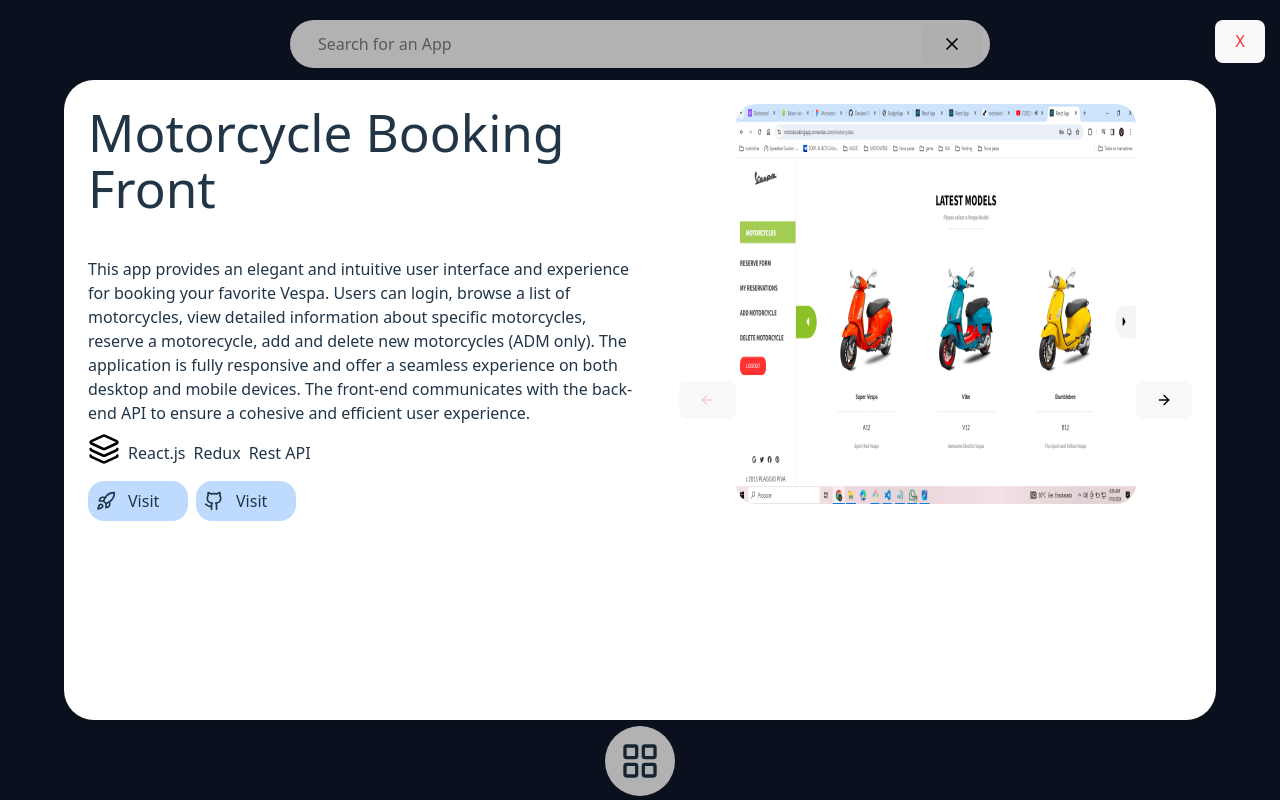
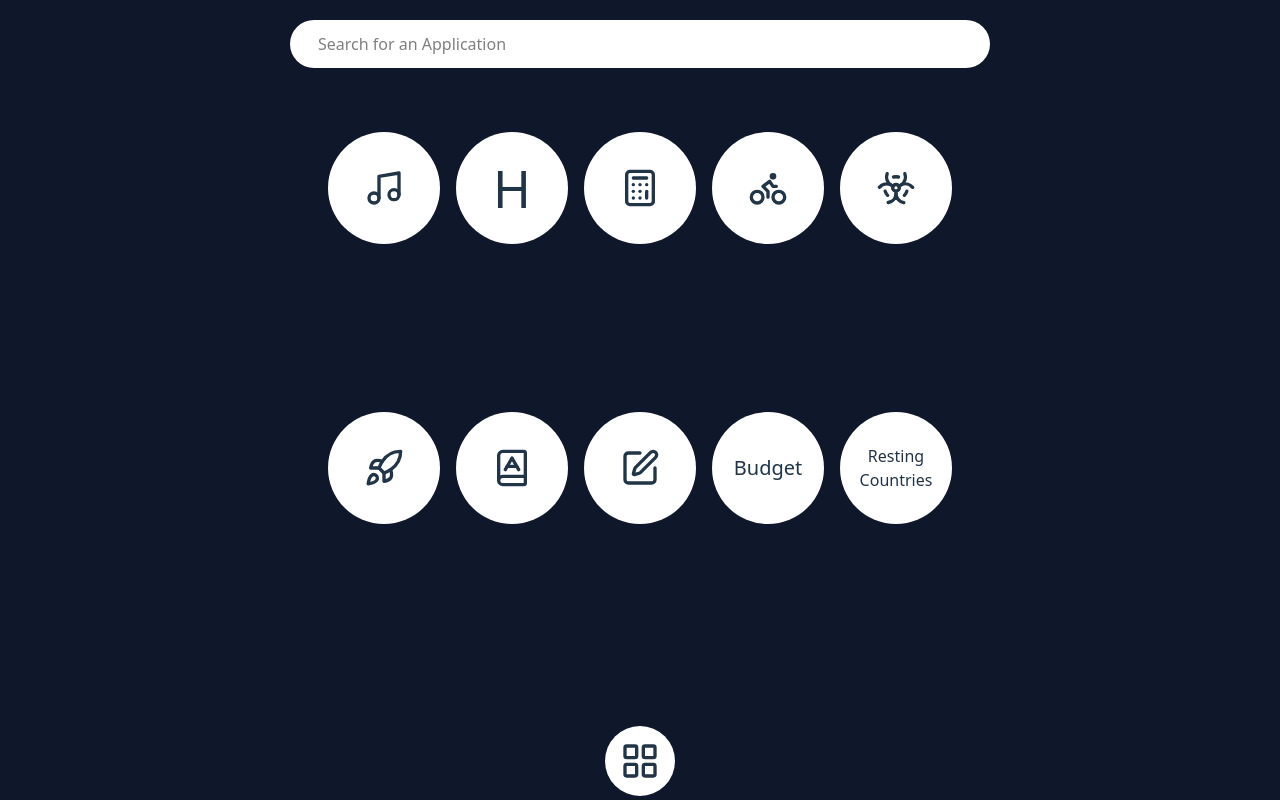
Before and after one commit to Graciano1997/portfolio, a React (Vite) app: page /apps in a window 1280 px wide. Built offline with nearby package versions, Linux system fonts and the light colour scheme.

Commit message:
add the music screen

```diff
--- a/src/App.jsx
+++ b/src/App.jsx
@@ -6,6 +6,7 @@ import { Apps } from './components/Apps'
 import { About } from './components/About'
 import { Docs } from './components/Docs'
 import { Setting } from './components/Setting'
+import { MusicApp } from './components/general/MusicApp'
 
 function App() {
 
@@ -17,6 +18,7 @@ function App() {
         <Route path={'/apps'} element={<Apps/>}/>
         <Route path={'/about'} element={<About/>}/>
         <Route path={'/docs'} element={<Docs/>}/>
+        <Route path={'/music'} element={<MusicApp/>}/>
         <Route path={'/setting'} element={<Setting/>}/>
       </Routes>
         <Menu/>
--- a/src/components/Apps.jsx
+++ b/src/components/Apps.jsx
@@ -6,9 +6,9 @@ import { ProjectItem } from "./ProjectItem";
 
 export const Apps=()=>{
     return(<>
-    <Search/>
-    <div className=" h-[70vh] md:h-90 sm:h-[200px] md:h-[65vh] xl:h-[70vh] xl:mt-2 w-[100%] sm:w-[600px] md:w-[700px] lx:w-[900px]
-     flex flex-wrap overflow-y-auto justify-center ">
+    <Search searchingPlaceholder={'Search for an Application'} style={'absolute top-5 sm:top-5'}/>
+    <div className=" h-[70vh] md:h-90 sm:h-[70vh] sm:mt-3  md:h-[65vh] xl:h-[70vh] xl:mt-2 w-[100%] sm:w-[600px] md:w-[700px] lx:w-[900px]
+     flex flex-wrap overflow-y-auto justify-center">
         <AppItem icon={<MusicIcon className="w-10 h-10 bg-white"/>}/>
         <AppItem icon={<h1 className="text-xl">H</h1>}/>
         <AppItem icon={<Calculator className="w-10 h-10 bg-white"/>}/>
@@ -19,8 +19,8 @@ export const Apps=()=>{
         <AppItem icon={<SquarePenIcon className="w-10 h-10 bg-white"/>}/>
         <AppItem icon={<p className="text-xl">Budget</p>}/>
         <AppItem icon={<p className="text-md">Resting Countries</p>}/>
-        <AppItem icon={<p className="text-md">Ujama Bank</p>}/>
+        {/* <AppItem icon={<p className="text-md">Ujama Bank</p>}/> */}
     </div>
-    <ProjectItem project={projects[0]}/>
+    {false && (<ProjectItem project={projects[9]}/>)}
     </>);
 };
--- a/src/components/Main.jsx
+++ b/src/components/Main.jsx
@@ -1,4 +1,5 @@
 import { Headline } from "./general/Headline"
+import { MusicApp } from "./general/MusicApp"
 import { Shortcut } from "./general/Shortcut"
 import { Time } from "./general/Time"
 
--- a/src/components/ProjectItem.jsx
+++ b/src/components/ProjectItem.jsx
@@ -8,8 +8,10 @@ export const ProjectItem = ({ project }) => {
     <Modal>
       <div className="flex flex-wrap  md:grid md:grid-cols-[70fr_30fr]  h-[100%] md:p-3 gap-10">
         <div className="text-start">
-          <h1 className="text-start">{project.title}</h1>
-          <p className="mt-5 sm:mt-10">{project.content}</p>
+          <h2 className="text-start mt-2 text-3xl md:text-4xl">{project.title}</h2>
+          {
+            project.content.map((content)=><p className="mt-2 sm:mt-5">{content}</p>)
+          }
 
           <div className="flex gap-2 items-center mt-2">
             <Layers3Icon className="text-black w-8 h-8" />
@@ -20,12 +22,12 @@ export const ProjectItem = ({ project }) => {
             </ul>
           </div>
 
-          <div className="mt-2 flex gap-2 mt-4">
-            <a href={project.link[0]} className="text-light flex gap-3 items-center w-[100px] p-2 bg-blue-200 rounded-[16px]"><RocketIcon className="w-5 h-5" />Visit</a>
-            <a href={project.link[1]} className="text-light flex gap-3 items-center w-[100px] p-2 bg-blue-200 rounded-[16px]"><GithubIcon className="w-5 h-5" />Visit</a>
+          <div className="mt-2 flex gap-2 mt-4 md:pb-2">
+            <a href={project.link[0]} className="text-light flex gap-2 items-center p-2 bg-blue-200 rounded-[16px]"><RocketIcon className="w-5 h-5" />Live</a>
+            <a href={project.link[1]} className="text-light flex gap-2 items-center p-2 bg-blue-200 rounded-[16px]"><GithubIcon className="w-5 h-5" />{project.link.length===3?'FrontEnd':'Visit'}</a>
+           {project.link.length===3 && (<a href={project.link[2]} className="text-light flex gap-2 items-center p-2 bg-blue-200 rounded-[16px]"><GithubIcon className="w-5 h-5" />BackEnd</a>)}
           </div>
         </div>
-
         <ImageVisualizer images={project.image} />
       </div>
     </Modal>
--- a/src/components/Setting.jsx
+++ b/src/components/Setting.jsx
@@ -9,7 +9,7 @@ export const Setting=()=>{
     <div className="h-100 w-100 sm:w-[50%] fixed left-3 top-30">
         <Title title={'Settings'}/>
         <div className="ml-3  text-white h-[250px] mt-10 sm:mt-10 flex flex-wrap sm:gap-5">
-            <ul className="flex flex-col gap-8">
+            <ul className="flex flex-col gap-7">
                 <li className="flex items-center gap-2"><SunMoonIcon className="text-white w-8 h-8" />
                 <select className=" w-[100px]">
                     <option value="">Light</option>
--- a/src/components/general/AppItem.jsx
+++ b/src/components/general/AppItem.jsx
@@ -1,6 +1,8 @@
 export const AppItem = ({icon})=>{
     return(
-        <div className="bg-white rounded-full h-23 w-23 sm:w-22 sm:h-22 md:w-27 md:h-27 m-2 flex items-center cursor-pointer justify-center">
+        <div className="bg-white rounded-full h-23 w-23 sm:w-26 sm:h-26 md:w-28 md:h-28 m-2 flex items-center
+        cursor-pointer
+        justify-center">
                 {icon}
         </div>
     );
--- a/src/components/general/Search.jsx
+++ b/src/components/general/Search.jsx
@@ -1,13 +1,36 @@
 import { CloudSun, LucideCloudSun, XIcon } from "lucide-react"
+import { useRef, useState } from "react"
 
-export const Search = () => {
+export const Search = ({searchingPlaceholder="Searching",style}) => {
+    const [searching,setSearching]=useState(false);
+    const inputRef= useRef(null);
+
     return (
-        <div className="h-12 w-[80%] sm:w-[600px] md:w-[600px] lg:w-[600px] xl:w-[700px] text-white absolute
-         top-5 sm:top-5   flex items-center justify-between bg-white rounded-full  gap-1 ">
-           <input type="text" placeholder="Search for an App" className="ml-2 h-10 w-[90%] rounded-full text-black p-5 outline-none" />
-            <button className="bg-black mr-2">
+        <div className={`h-12 w-[80%]
+        sm:w-[600px]
+        md:w-[600px] lg:w-[600px]
+        xl:w-[700px] text-white
+        flex items-center justify-between bg-white rounded-full  gap-1
+        ${style}
+        `}>
+           <input type="text"
+           ref={inputRef}
+           onChange={(element)=>{
+            if(element.target.value=='')
+                setSearching(false);
+            else
+                setSearching(true);
+
+           }}
+            placeholder={searchingPlaceholder} className="ml-2 h-10 w-[90%] rounded-full text-black p-5 outline-none" />
+            {searching && (
+                <button className="bg-black mr-2" onClick={()=>{
+                    inputRef.current.value='';
+                    setSearching(false);
+                }}>
                 <XIcon className="text-black w-5 h-5"/>
             </button>
+            )}
         </div>
     )
 }
--- a/src/data/projectsData.js
+++ b/src/data/projectsData.js
@@ -18,106 +18,95 @@ const projects = [
   {
     id: 1,
     image: [motoFront,motoApi,motologin,motomobile,motodesktop],
-    title: 'Motorcycle Booking Front',
-    techLanguage: ['React.js', 'Redux', 'Rest API'],
-    content: `This app provides an elegant and intuitive user interface and experience for booking your favorite Vespa. Users can login, browse a list of motorcycles, view detailed information about specific motorcycles, reserve a motorecycle, add and delete new motorcycles (ADM only). The application is fully responsive and offer a seamless experience on both desktop and mobile devices.
-     The front-end communicates with the back-end API to ensure a cohesive and efficient user experience.`,
-    link: ['https://motobookingapp.onrender.com', 'https://github.com/Graciano1997/motorcycle_booking_front_end.git'],
+    title: 'Motorcycle Booking FullStack',
+    techLanguage: ['React.js', 'Redux', ' RoR', 'Rspec', 'PL/pgSQL'],
+    content: [`This app provides an elegant intuitive user interface and experience for booking your favorite Vespa.
+Users can login, browse a list of motorcycles,and view detailed information about specific motorcycles, reserve a motorecycle.
+The add and delete motorcycles actions are for admin users.`,
+
+`The application is fully responsive and offer a seamless experience on both desktop and mobile devices.
+
+The front-end communicates with the back-end API to ensure a cohesive and efficient user experience.`,
+`The Backend API serves as the foundation for user authentication, motorcycle management, reservation handling, and related functionalities.
+It utilizes PostgreSQL as the database and is designed to be a robust and secure backend system.`],
+    link: ['https://motobookingapp.onrender.com', 'https://github.com/Graciano1997/motorcycle_booking_front_end.git','https://github.com/Graciano1997/motorcycle_booking_back_end.git'],
   },
   {
     id: 2,
-    image: [motoApi],
-    title: 'Motorcycle Booking Back',
+    image: [budgetApp],
+    title: 'Budget App',
     techLanguage: [' RoR', 'Rspec', 'PL/pgSQL'],
-    content: `Motorcycle Booking Back-end This repository contains the Rails back-end API for the "Motorcycle Booking" project. The API serves as the foundation for user authentication, motorcycle management, reservation handling, and related functionalities. It utilizes PostgreSQL as the database and is designed to be a robust and secure backend system. The API exposes endpoints for user login, motorcycle listing, motorcycle details, reservation creation, and user reservation listing. Additionally, it implements
-     features such as marking a motorcycle as removed and comprehensive documentation for seamless integration with the front-end.`,
-    link: ['https://motorcyclebooking.onrender.com/api-docs', 'https://github.com/Graciano1997/motorcycle_booking_back_end.git'],
+    content: [`Budget app is a web application that allows users to keep track of their financial expenses. In each category, users can add purchases.`,
+      `On the category page, users can view the total amount of purchase items.`
+    ],
+    link: ['https://budget-ps5p.onrender.com', 'https://github.com/Graciano1997/budget_app.git'],
   },
   {
     id: 3,
-    image: [budgetApp],
-    title: 'Budget App',
-    techLanguage: [' RoR', 'Rspec', 'PL/pgSQL'],
-    content: `Budget app is a web application that allows users to keep track of their financial expenses. In each category, users can add purchases.
-    On the category page, users can view the total amount of purchase items..`,
-    link: ['https://budget-ps5p.onrender.com', 'https://github.com/Graciano1997/budget_app.git'],
-  },
-  /* {
-     id: 4,
-     image: 'assets/img/covid.png',
-     title: 'Recipe App',
-     techLanguage: [' RoR', 'Rspec', 'PL/pgSQL'],
-     content: `This is a React Web App that reports the 24H coronavirus new cases,
-     recovered and active cases by each Country in All over the world!
-     **Everything in Real time, Fetching the data from a provided API**.`,
-     link: ['https://todays-pandemic-status-app.onrender.com/', 'https://github.com/Graciano1997/pandemic_react_capstone.git'],
-   }, */
-  {
-    id: 4,
     image: [covidApp],
     title: 'Pandemic Situation',
     techLanguage: ['React.js', 'JEST', 'Redux'],
-    content: `This is a React Web App that reports the 24H coronavirus new cases, recovered and active cases by each Country in All over the world!
-    **Everything in Real time, Fetching the data from a provided API**.`,
+    content: [`This is a React Web App that reports the 24H coronavirus new cases, recovered and active cases by each Country in All over the world!`,
+    `**Everything in Real time, Fetching the data from a provided API**.`],
     link: ['https://todays-pandemic-status-app.onrender.com/', 'https://github.com/Graciano1997/pandemic_react_capstone.git'],
   },
   {
-    id: 5,
+    id: 4,
     image: [restApp],
     title: 'Resting Countries',
     techLanguage: ['React.js', 'Redux'],
-    content: 'This is a React Web App that shows the fundamental indispensable information of each country of the worlds including its borders.',
+    content: [`This is a React Web App that shows the fundamental indispensable information of each country of the worlds including its borders.`],
     link: ['https://rest-countries-api-with-color-theme-switcher-master-ten-topaz.vercel.app/', 'https://github.com/Graciano1997/rest-countries-api-with-color-theme-switcher-master.git'],
   },
   {
-    id: 6,
+    id: 5,
     image: [spaceApp],
     title: 'Space Travelers Hub',
     techLanguage: ['React.js', 'Redux', 'JEST'],
-    content: 'This is a React Web App that displays some real rockets and available Missions from a fetched API and you are free to reserve....🚀🚀',
+    content: [`This is a React Web App that displays some real rockets and available Missions from a fetched API and you are free to reserve....🚀🚀`],
     link: ['https://space-travelers-hub-sepia.vercel.app/', 'https://github.com/Graciano1997/space_travelers_hub.git'],
   },
   {
-    id: 7,
+    id: 6,
     image: [book],
     title: 'BookStore App',
     techLanguage: ['React.js', 'JEST', 'Redux'],
-    content: '**Bookstore** is a web application designed for manage and Store your books collection! Feel free to use this App 😊🤩😉',
+    content: [`**Bookstore** is a web application designed for manage and Store your books collection! Feel free to use this App 😊🤩😉`],
     link: ['https://book-store-hn32.vercel.app', 'https://github.com/Graciano1997/book_store.git'],
   },
   {
-    id: 8,
+    id: 7,
     image: [mathApp],
     title: 'Math Magicians',
     techLanguage: ['React.js', 'JEST'],
-    content: `**math_magicians** is a web application designed for mathematics enthusiasts 😍🤩. It is a Single Page App (SPA) that provides users with the ability
-    to perform simple calculations.
-    With a sleek design and friendly UI.Offering a very simple and powerfull calculator Enjoy thought-provoking quotes for that extra motivation. Embrace your inner math magician today – let's make math fun!`,
+    content: [`**Math_magicians** is a web application designed for mathematics enthusiasts 😍🤩. It is a Single Page App (SPA) that provides users with the ability
+    to perform simple calculations.`,
+    `With a sleek design and friendly UI.Offering a very simple and powerfull calculator Enjoy thought-provoking quotes for that extra motivation. Embrace your inner math magician today – let's make math fun!`],
     link: ['https://math-magicians-wh32.onrender.com/', 'https://github.com/Graciano1997/math_magicians'],
   },
   {
-    id: 9,
+    id: 8,
     image: [movieApp],
     title: 'JS Capstone-Go!Moovies',
     techLanguage: ['JS', 'JEST', 'HTML', 'Webpack'],
-    content: `This Web App has an interactive
-     list funcionality, here you welcome to write your comments and see your favorite films informations and so much more 😍🤩...`,
+    content: [`This Web App has an interactive
+     list funcionality, here you welcome to write your comments and see your favorite films informations and so much more 😍🤩...`],
     link: ['https://graciano1997.github.io/js_moduleII_capstone/dist/', 'https://github.com/Graciano1997/js_moduleII_capstone'],
   },
   {
-    id: 10,
+    id: 9,
     image: [naruto],
     title: 'Naruto LeadBoard',
     techLanguage: ['CSS', 'HTML', 'Webpack'],
-    content: 'This App offer to you  an elegant and simple user interface and experience, here you can see the Naruto fighters most recent Leadborad, feel free to add your best fight score 😍🤩',
+    content: [`This App offer to you  an elegant and simple user interface and experience, here you can see the Naruto fighters most recent Leadborad, feel free to add your best fight score 😍🤩`],
     link: ['https://graciano1997.github.io/leaderboard/dist/', 'https://github.com/Graciano1997/leaderboard.git'],
   },
   {
-    id: 11,
+    id: 10,
     image: [summitApp],
     title: 'Creative Summit 2015',
     techLanguage: ['JS', 'sass', 'HTML'],
-    content: 'This is a web page for the Creative Summit 2015, here your can find indispensable information about the Summit program.',
+    content: [`This is a web page for the Creative Summit 2015, here your can find indispensable information about the Summit program.`],
     link: ['https://graciano1997.github.io/global-summit/', 'https://github.com/Graciano1997/global-summit'],
   },
 ];
```
Also changed, not shown: src/components/general/MusicApp.jsx (added, +124 -0 lines), src/components/general/MusicItem.jsx (added, +10 -0 lines), src/components/general/Shortcut.jsx (+6 -1 lines).
